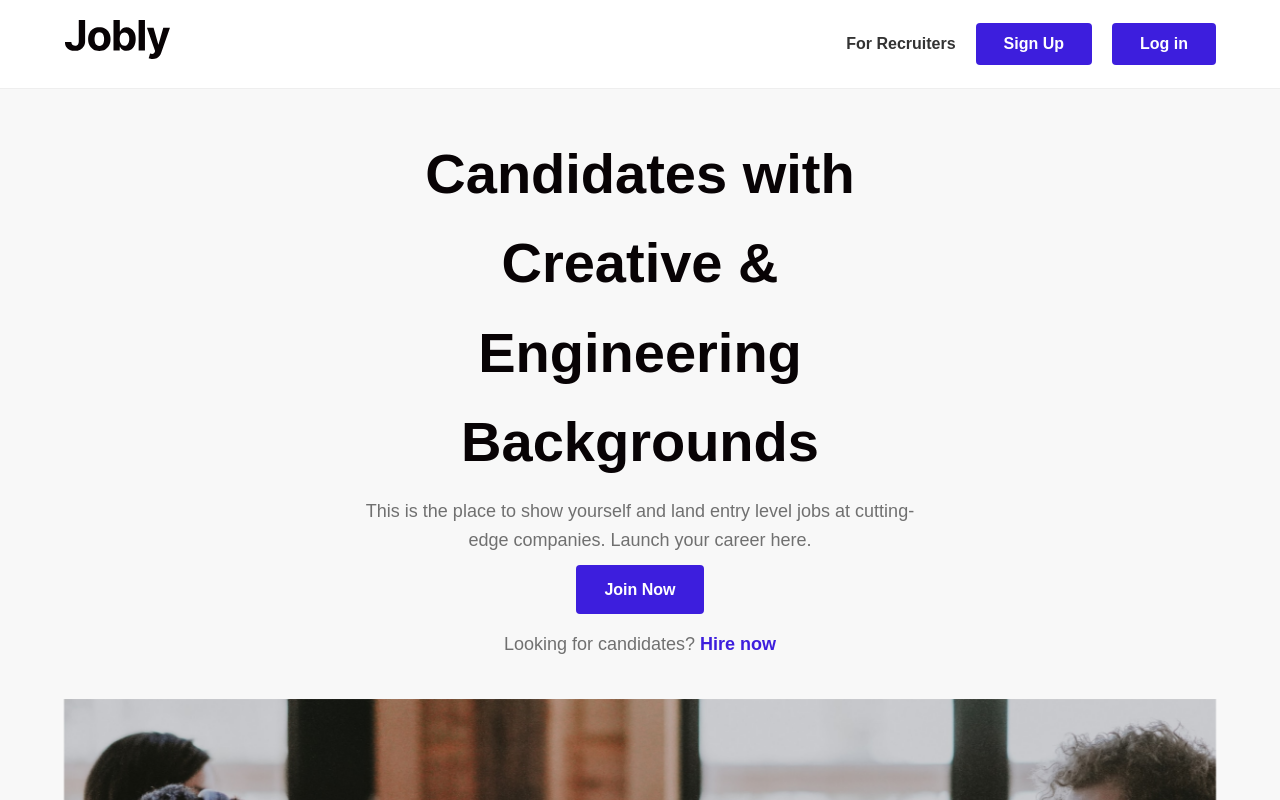
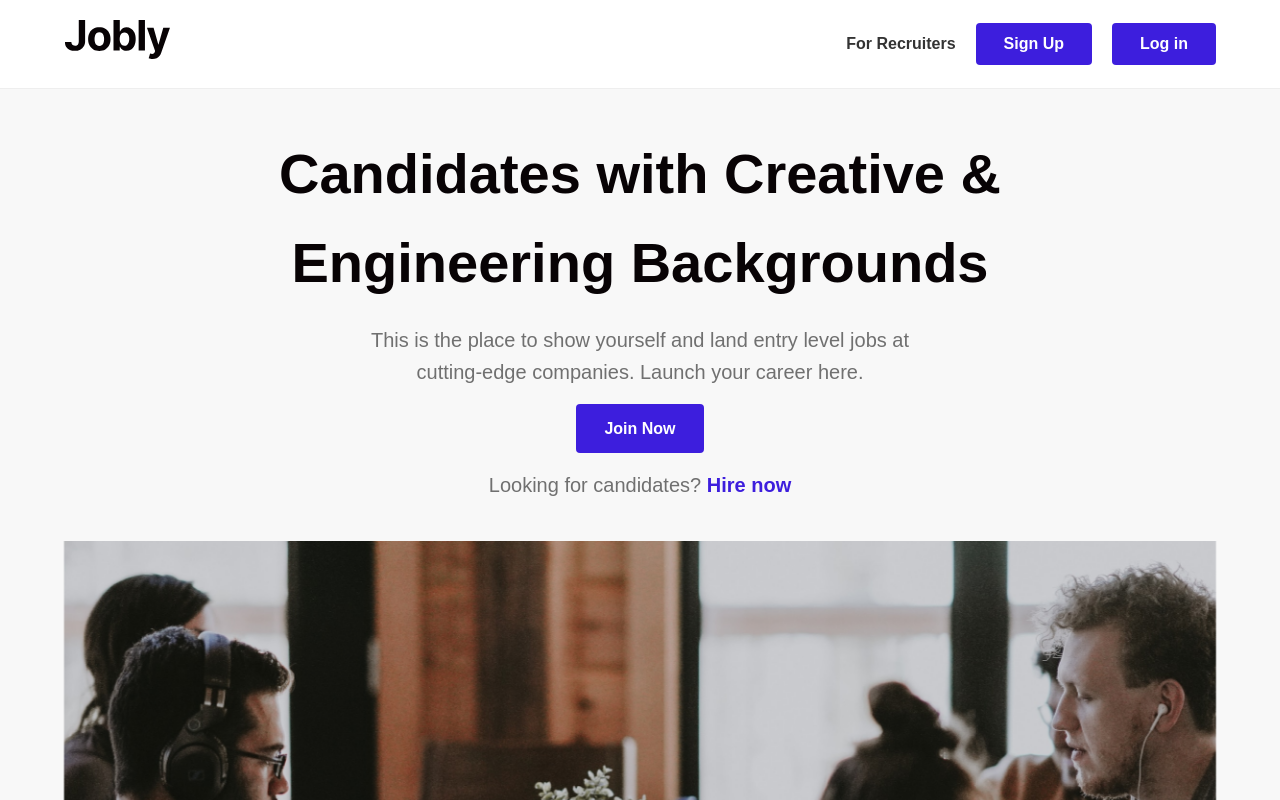
Before and after one commit to gavrilov-si25/my-react-app, a React (Vite) app: page / in a window 1280 px wide. Shown: the top 800 px of the page. Built offline with nearby package versions, Linux system fonts and the light colour scheme; no server answers.

Commit message:
Bug fix #3

```diff
--- a/src/components/Hero/Hero.module.css
+++ b/src/components/Hero/Hero.module.css
@@ -13,15 +13,15 @@
   font-size: 3.5rem;
   color: #080305;
   max-width: 75rem;
-  width: 45%;
-  margin: 0 auto 0.625rem;
+  width: 60%;
+  margin: 0 auto 1rem;
 }
 
 .text {
-  font-size: 1.125rem;
+  font-size: 1.25rem;
   color: #707070;
   width: 45%;
-  margin: 0 auto 0.625rem;
+  margin: 0 auto 1rem;
 }
 
 .link {
```
